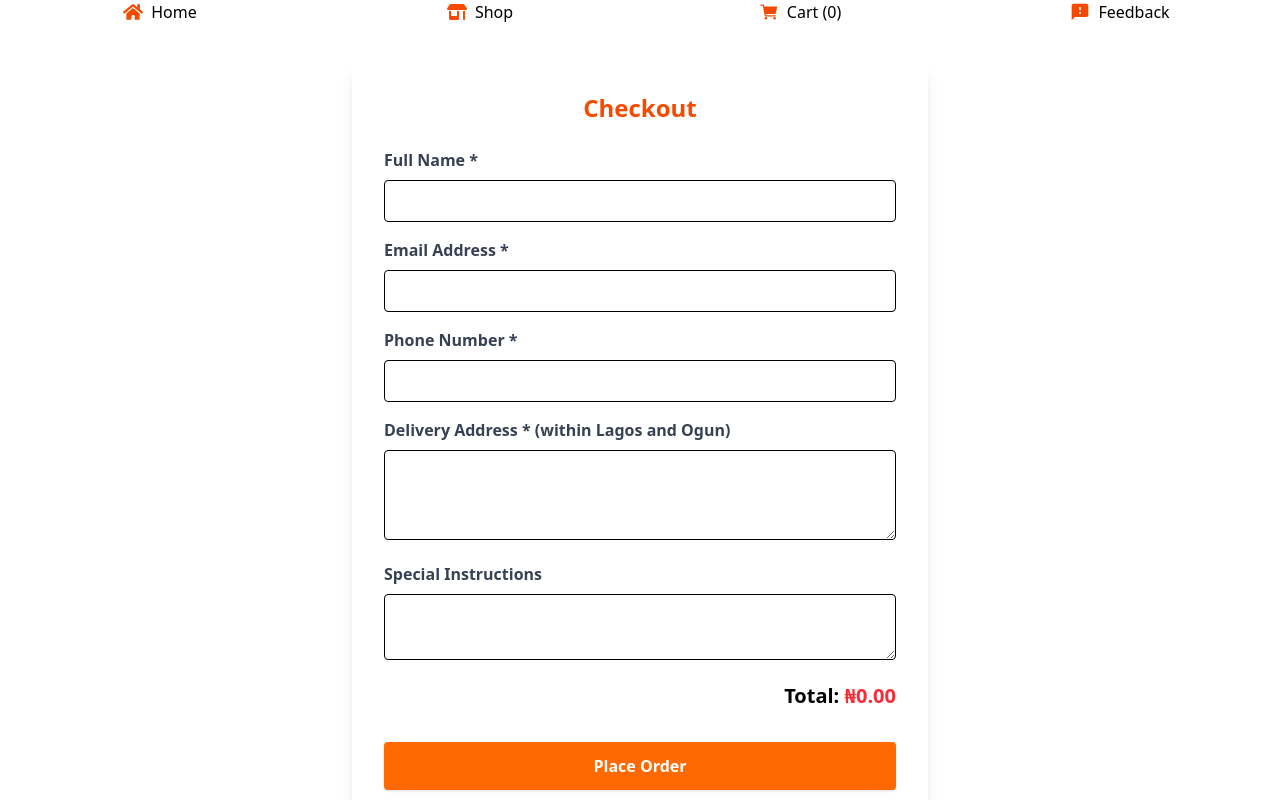
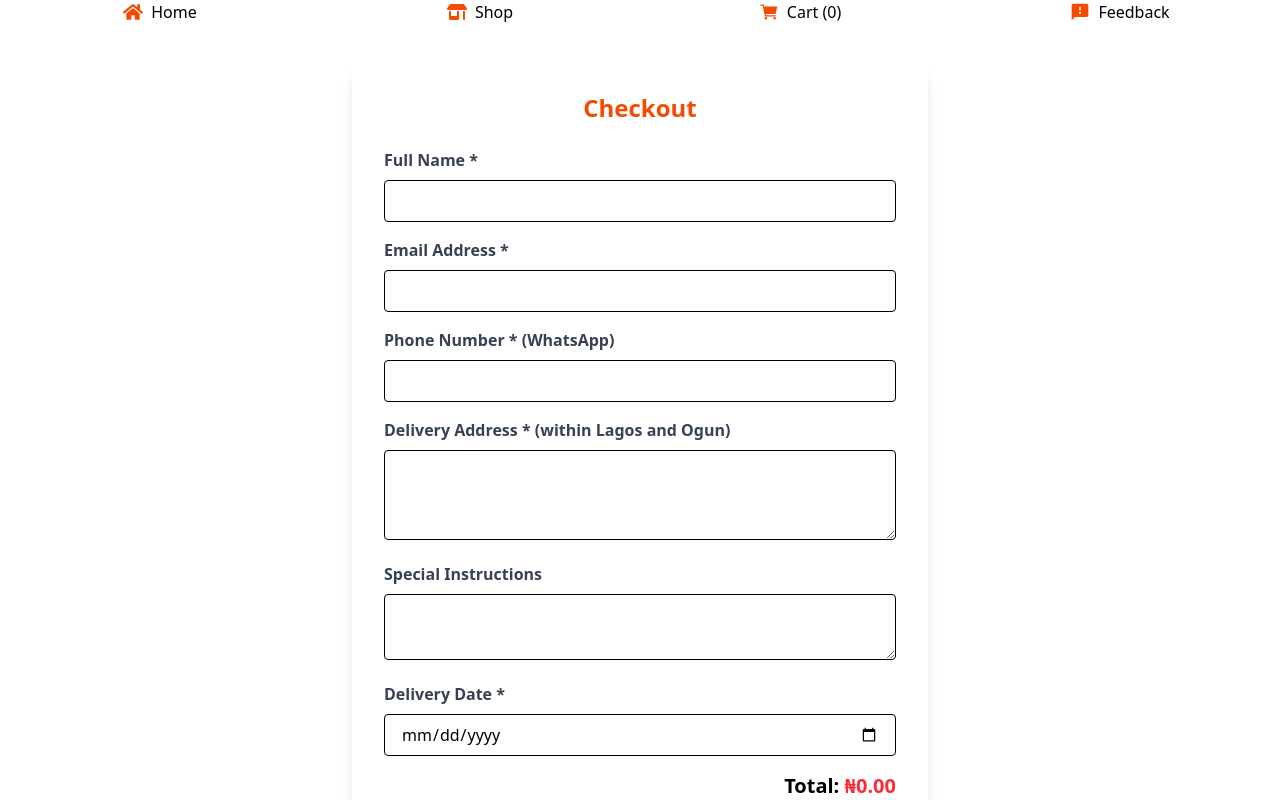
Before and after one commit to Fash-Mayor/bakery-web-app, a React (Vite) app: page /checkout in a window 1280 px wide. Shown: the top 800 px of the page. Built offline with nearby package versions, Linux system fonts and the light colour scheme.

Commit message:
Add delivery date to checkout and order services
Introduces a required delivery date field in the checkout form, validates its presence, and includes it in order data sent via email and WhatsApp. Updates UI to display delivery date and adjusts messaging and template parameters accordingly.

```diff
--- a/src/components/Checkout.jsx
+++ b/src/components/Checkout.jsx
@@ -10,7 +10,8 @@ const Checkout = ({ cartItems, setCartItems }) => {
     user_email: '',
     user_phone: '',
     user_address: '',
-    specialInstructions: ''
+    specialInstructions: '',
+    deliveryDate: '' // <-- added
   });
   const [isSubmitting, setIsSubmitting] = useState(false);
 
@@ -36,11 +37,18 @@ const Checkout = ({ cartItems, setCartItems }) => {
       return;
     }
 
+    // simple validation: require delivery date
+    if (!formData.deliveryDate) {
+      toast.error('Please select a delivery date.');
+      return;
+    }
+
     const orderData = {
       customerName: formData.user_name,
       customerEmail: formData.user_email,
       customerPhone: formData.user_phone,
       deliveryAddress: formData.user_address,
+      deliveryDate: formData.deliveryDate, // <-- include date
       specialInstructions: formData.specialInstructions,
       items: cartItems,
       totalAmount,
@@ -58,14 +66,15 @@ const Checkout = ({ cartItems, setCartItems }) => {
       const emailResult = await sendOrderEmail(orderPreview);
       if (emailResult.status === 200) {
         sendWhatsAppMessage(orderPreview);
-        toast.success('Order placed successfully! Please confirm via your Email and WhatsApp.');
+        toast.success('Order placed successfully! Please confirm via WhatsApp.');
         setCartItems([]);
         setFormData({
           user_name: '',
           user_email: '',
           user_phone: '',
           user_address: '',
-          specialInstructions: ''
+          specialInstructions: '',
+          deliveryDate: ''
         });
         localStorage.removeItem('cart');
         setShowReview(false);
@@ -79,6 +88,8 @@ const Checkout = ({ cartItems, setCartItems }) => {
       setIsSubmitting(false);
     }
   };
+
+  const today = new Date().toISOString().split('T')[0]; // min date for date input
 
   return (
     <div className="max-w-xl mx-auto bg-white rounded-xl shadow-lg p-8 mt-8 mb-8">
@@ -109,7 +120,7 @@ const Checkout = ({ cartItems, setCartItems }) => {
         </div>
 
         <div>
-          <label className="block text-gray-700 font-semibold mb-2">Phone Number *</label>
+          <label className="block text-gray-700 font-semibold mb-2">Phone Number * (WhatsApp)</label>
           <input
             name="user_phone"
             type="tel"
@@ -143,6 +154,19 @@ const Checkout = ({ cartItems, setCartItems }) => {
           />
         </div>
 
+        <div>
+          <label className="block text-gray-700 font-semibold mb-2">Delivery Date *</label>
+          <input
+            name="deliveryDate"
+            type="date"
+            min={today}
+            required
+            value={formData.deliveryDate}
+            onChange={handleChange}
+            className="w-full px-4 py-2 border rounded focus:outline-none focus:ring-2 focus:ring-orange-500 bg-white"
+          />
+        </div>
+
         <h4 className="text-xl font-bold text-right mb-4">
           Total: <span className="text-red-500">₦{totalAmount.toFixed(2)}</span>
         </h4>
@@ -155,6 +179,7 @@ const Checkout = ({ cartItems, setCartItems }) => {
           {isSubmitting ? 'Placing Order...' : 'Place Order'}
         </button>
       </form>
+
       {/* Order Review Modal */}
       {showReview && orderPreview && (
         <div className="fixed inset-0 z-50 flex items-center justify-center">
@@ -168,6 +193,7 @@ const Checkout = ({ cartItems, setCartItems }) => {
                 <p className="text-gray-700">{orderPreview.customerName}</p>
                 <p className="text-gray-600 text-sm">{orderPreview.customerEmail} • {orderPreview.customerPhone}</p>
                 <p className="text-gray-600 text-sm mt-1">{orderPreview.deliveryAddress}</p>
+                <p className="text-gray-700 font-medium mt-2">Delivery Date: {new Date(orderPreview.deliveryDate).toLocaleDateString()}</p>
                 {orderPreview.specialInstructions && <p className="text-gray-600 text-sm italic mt-1">Note: {orderPreview.specialInstructions}</p>}
               </div>
 
@@ -217,6 +243,7 @@ const Checkout = ({ cartItems, setCartItems }) => {
           </div>
         </div>
       )}
+
       <ToastContainer />
     </div>
   );
--- a/src/utils/emailService.js
+++ b/src/utils/emailService.js
@@ -7,23 +7,18 @@ export const sendOrderEmail = async (orderData) => {
   const publicKey = import.meta.env.VITE_PUBLIC_KEY;
 
   if (!serviceId || !templateId || !publicKey) {
-    throw new Error("EmailJS serviceId, templateId, or publicKey is missing");
+    throw new Error('EmailJS config missing');
   }
 
-  // Map your order details to match EmailJS template variables
   const templateParams = {
     customer_name: orderData.customerName,
     customer_email: orderData.customerEmail,
     customer_phone: orderData.customerPhone,
     delivery_address: orderData.deliveryAddress,
-    special_instructions: orderData.specialInstructions || "None",
-
-    // Build readable order summary
-    order_items: orderData.items
-      .map((item) => `${item.name} x${item.quantity} ($${item.price})`)
-      .join(", "),
-
-    total: `$${orderData.totalAmount.toFixed(2)}`
+    delivery_date: orderData.deliveryDate, // <-- add this (match your EmailJS template variable)
+    special_instructions: orderData.specialInstructions || '',
+    items: orderData.items.map(i => `${i.name} x${i.quantity} (₦${i.price})`).join('\n'),
+    total: orderData.totalAmount
   };
 
   return emailjs.send(serviceId, templateId, templateParams, publicKey);
--- a/src/utils/whatsappService.js
+++ b/src/utils/whatsappService.js
@@ -8,7 +8,8 @@ New Order 🚀
 Name: ${orderData.customerName}
 Email: ${orderData.customerEmail}
 Phone: ${orderData.customerPhone}
-Address: ${orderData.deliveryAddress}
+Delivery Address: ${orderData.deliveryAddress}
+Delivery Date: ${orderData.deliveryDate}
 Instructions: ${orderData.specialInstructions || "None"}
 
 Items:
```
